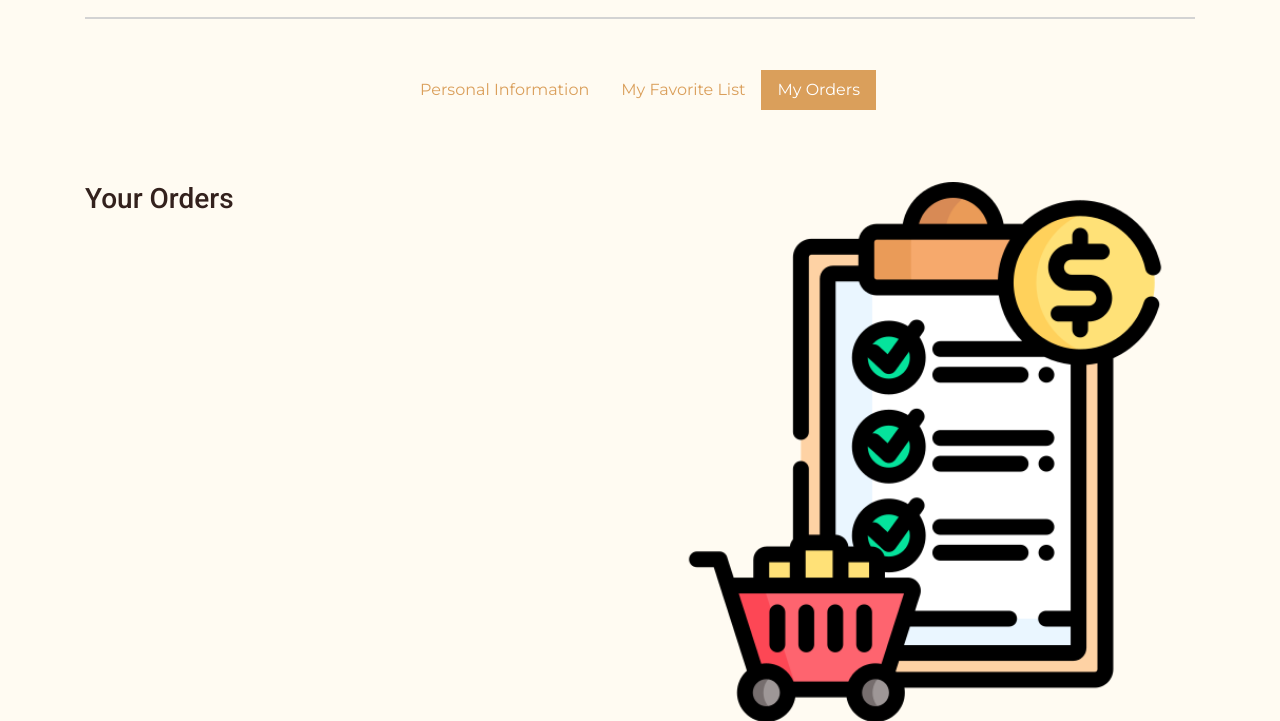
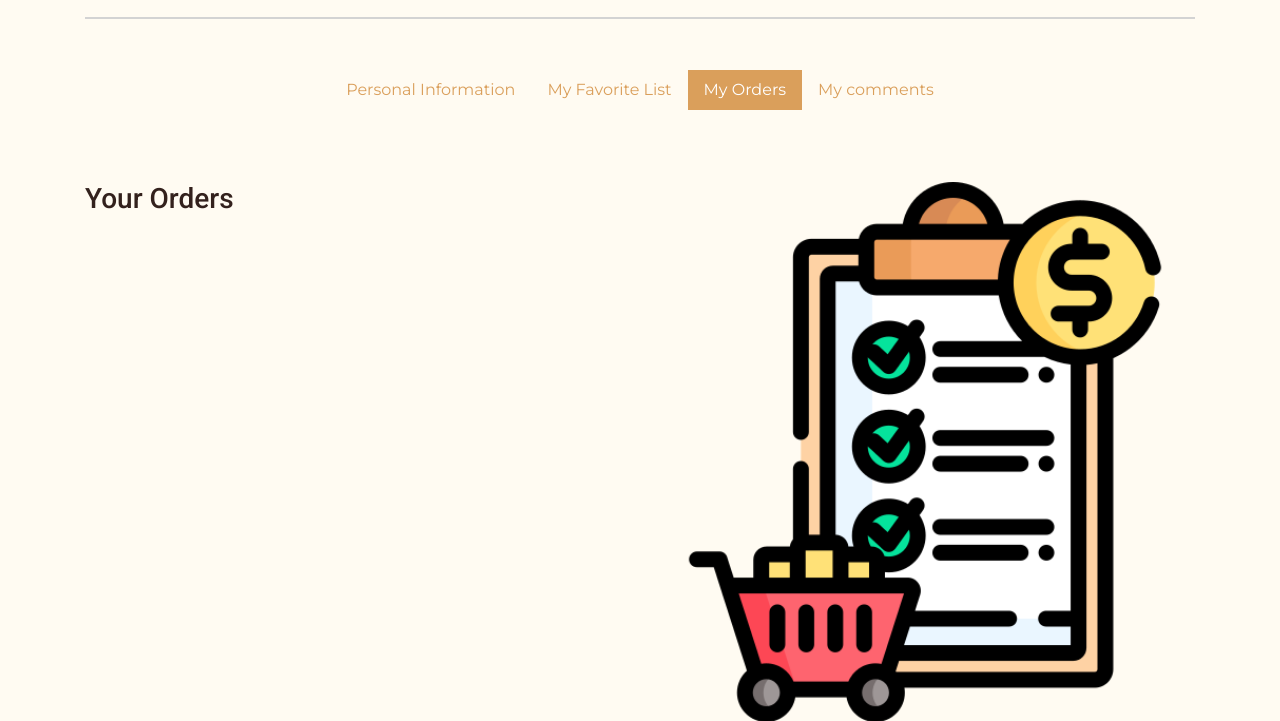
Before and after one commit to melikaezatvar/Online-Cafe, a Django app: template templates/account/profile.html in a window 1280 px wide, after a click on "My Orders". Shown: the part 359-1080 px from the top of the page. Run offline with Django 5.2, Linux system fonts and the light colour scheme; the template is opened without the code that fills it, so the values that code supplies are empty; some libraries are stand-ins or nearby versions.

Commit message:
implemented my comments tab via deleting comments option in profile

```diff
--- a/comment/urls.py
+++ b/comment/urls.py
@@ -3,4 +3,6 @@ from .views import CommentManagementAPIView
 
 urlpatterns = [
     path('api/comment/<int:product_id>/', CommentManagementAPIView.as_view(), name='manage_comments'),
+    path('api/user-comments/', CommentManagementAPIView.as_view(), name='user_comments'),
+    path('api/comment/delete/<int:comment_id>/', CommentManagementAPIView.as_view(), name='comment-delete'),
 ]
--- a/templates/account/profile.html
+++ b/templates/account/profile.html
@@ -18,6 +18,9 @@
                 </li>
                 <li class="nav-item">
                     <a class="nav-link" id="orders-tab" href="#" onclick="showSection('orders')">My Orders</a>
+                </li>
+                <li class="nav-item">
+                    <a class="nav-link" id="user-comments-tab" href="#" onclick="showSection('user-comments', loadUserComments)">My comments</a>
                 </li>
             </ul>
         </div>
@@ -77,10 +80,10 @@
         </div>
 
         <!-- جزئیات سفارش‌ها -->
-        <div id="orders-list"></div>
-        <div id="order-details">
-            <!-- جزئیات سفارش‌ها در این بخش نمایش داده می‌شوند -->
-        </div>
+{#        <div id="orders-list"></div>#}
+{#        <div id="order-details">#}
+{#            <!-- جزئیات سفارش‌ها در این بخش نمایش داده می‌شوند -->#}
+{#        </div>#}
 
 
         <div class="row py-4 d-none" id="orders">
@@ -92,6 +95,17 @@
                 <img class="img-fluid" src="{% static 'img/orders.png' %}" alt="Order Image" style="object-fit: cover; width: 100%; height: auto;">
             </div>
         </div>
+
+        <div class="row py-4 d-none" id="user-comments">
+            <div class="col-lg-6 py-0 py-lg-5">
+                <h3>Your Comments</h3>
+                <ul id="user-comments-list" style="list-style-type: none"></ul>
+            </div>
+            <div class="col-lg-6 py-5">
+                <img class="img-fluid" src="{% static 'img/comments2.png' %}" alt="Comment Image" style="object-fit: cover; width: 100%; height: auto;">
+            </div>
+        </div>
+
     </div>
 </div>
 {% endblock %}
@@ -102,6 +116,7 @@
 <script src="{% static 'js/order/order_details.js' %}"></script>
 <script src="{% static 'js/order/remove_order.js' %}"></script>
 <script src="{% static 'js/order/order_list.js' %}"></script>
+<script src="{% static 'js/account/components/profile_comments.js' %}"></script>
 
 
 {% endblock %}
```
Also changed, not shown: comment/views.py (+5 -2 lines), storage/static/img/comments2.png (added), storage/static/js/account/components/profile_comments.js (added), storage/static/js/account/profile.js.
